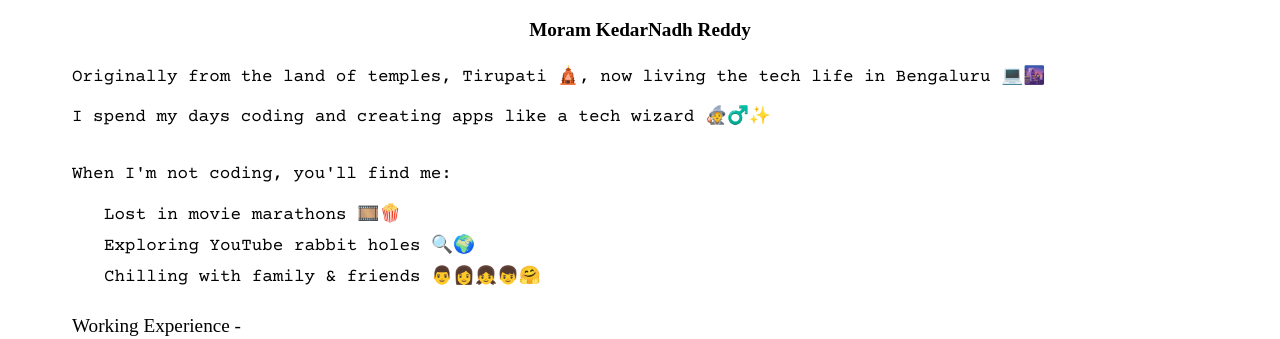
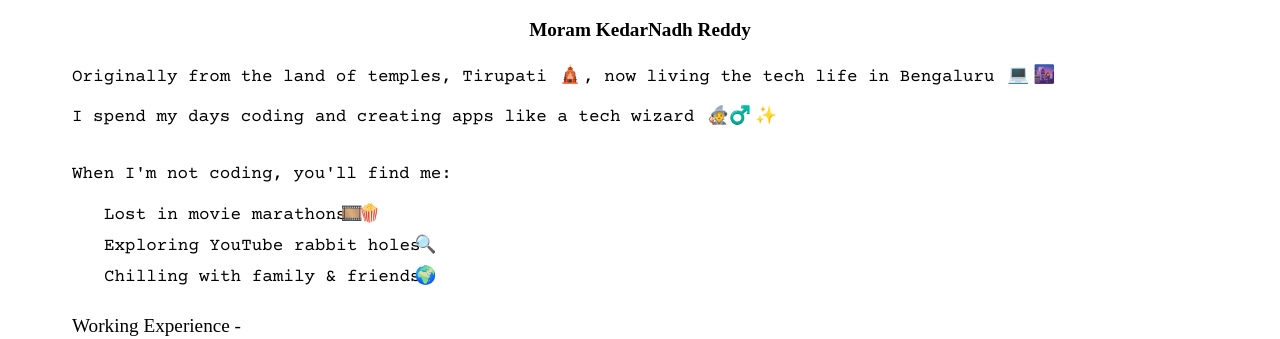
Before and after one commit to Kedar-Nadh/mknr, a React (Create React App) app: page /about in a window 1280 px wide. Shown: the part 431-770 px from the top of the page. Built offline with nearby package versions, Linux system fonts and the light colour scheme; a web font is replaced by a local one.

Commit message:
Update About.js

```diff
--- a/src/Components/About.js
+++ b/src/Components/About.js
@@ -7,14 +7,14 @@ export default function About(){
             <p className="About--title">About me...</p>
             <div className="About--image-box"><img className="About--image" src={require("../images/kedarnadh.png")} alt="kedarnadh" /></div>
             <h2 className="About--name">Moram KedarNadh Reddy</h2>
-            <p class="About--text">Originally from the land of temples, Tirupati 🛕, now living the tech life in Bengaluru 💻🌆</p>
-            <p class="About--text">I spend my days coding and creating apps like a tech wizard 🧙♂️✨</p>
+            <p class="About--text">Originally from the land of temples, Tirupati <span class="emoji">🛕</span>, now living the tech life in Bengaluru <span class="emoji">💻</span><span class="emoji">🌆</span></p>
+            <p class="About--text">I spend my days coding and creating apps like a tech wizard <span class="emoji">🧙♂️</span><span class="emoji">✨</span></p>
             <div class="About--subgroup">
               <p class="About--text">When I'm not coding, you'll find me:</p>
               <ul class="About--text">
-                <li>Lost in movie marathons 🎞️🍿</li>
-                <li>Exploring YouTube rabbit holes 🔍🌍</li>
-                <li>Chilling with family & friends 👨👩👧👦🤗</li>
+                <li>Lost in movie marathons <span class="emoji">🎞️</span><span class="emoji">🍿</span></li>
+                <li>Exploring YouTube rabbit holes <span class="emoji">🔍</span></li>
+                <li>Chilling with family & friends<span class="emoji">🌍</span></li>
               </ul>
             </div>
             <p className="About--side-heading">Working Experience -</p>
```
